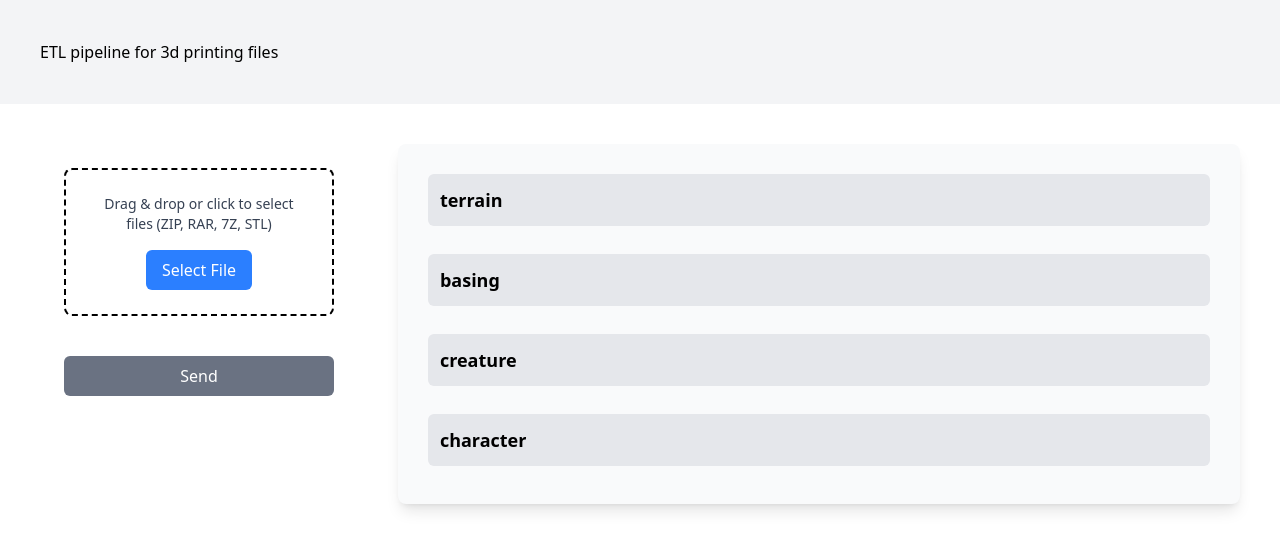
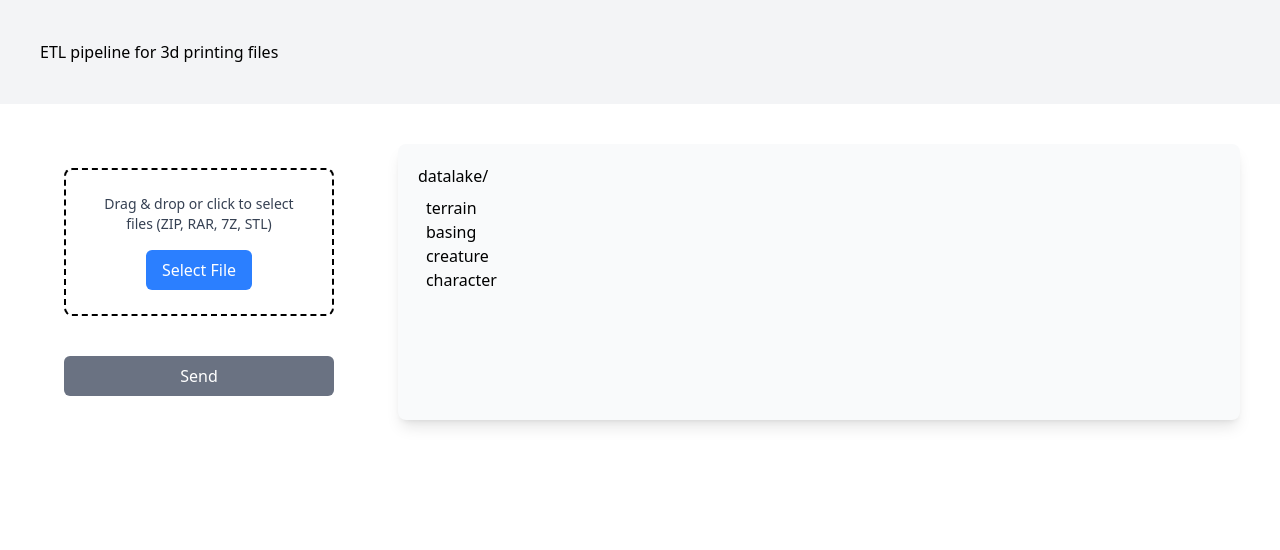
Before and after one commit to pulcovamon/ETL-pipeline-for-3d-print-files, a React (Vite) app in the folder etl-pipeline-client/: page / in a window 1280 px wide. Shown: the top 550 px of the page. Built offline with nearby package versions, Linux system fonts and the light colour scheme.

Commit message:
redesign folder structure

```diff
--- a/etl-pipeline-client/src/App.tsx
+++ b/etl-pipeline-client/src/App.tsx
@@ -1,18 +1,14 @@
 import { useState } from "react";
 import FileStructure from "./FileStructure";
 import FileUploader from "./FileUploader";
-
-interface Folder {
-  name: string;
-  children: Folder[];
-}
+import { Folder } from "./types";
 
 export default function App() {
   const [categories, setCategories] = useState<Folder[]>([
-    { name: "terrain", children: [] },
-    { name: "basing", children: [] },
-    { name: "creature", children: [] },
-    { name: "character", children: [] },
+    { name: "terrain", children: [], folder: true },
+    { name: "basing", children: [], folder: true },
+    { name: "creature", children: [], folder: true },
+    { name: "character", children: [], folder: true },
   ]);
 
   return (
@@ -22,7 +18,7 @@ export default function App() {
       </div>
       <div className="flex flex-row gap-10 justify-evenly m-10">
       <FileUploader />
-      <FileStructure categories={categories} setCategories={setCategories} />
+      <FileStructure categories={categories} />
       </div>
     </div>
   );
--- a/etl-pipeline-client/src/CategoryItem.tsx
+++ /dev/null
@@ -1,54 +0,0 @@
-import { Folder } from "./types";
-import FolderItem from "./FolderItem";
-import FileItem from "./FileItem";
-
-interface CategoryItemProps {
-  category: Folder;
-  openCategories: string[];
-  handleCategoryClick: (category: string) => void;
-  setCategories: (categories: Folder[]) => void;
-  categories: Folder[];
-}
-
-export default function CategoryItem({
-  category,
-  openCategories,
-  handleCategoryClick,
-  setCategories,
-  categories,
-}: CategoryItemProps) {
-  function isFile(item: Folder): boolean {
-    const fileExtensions = [".stl", ".png", ".jpg", ".jpeg", ".txt", ".pdf"];
-    return fileExtensions.some((ext) => item.name.toLowerCase().endsWith(ext));
-  }
-
-  return (
-    <li className="category mb-2">
-      <button
-        onClick={() => handleCategoryClick(category.name)}
-        className="text-left w-full p-3 text-lg font-semibold rounded-md bg-gray-200 hover:bg-gray-300 focus:outline-none cursor-pointer dark:bg-gray-800 dark:hover:bg-gray-700"
-      >
-        {category.name}
-      </button>
-      {openCategories.includes(category.name) && (
-        <ul className="category-files pl-5 mt-2 bg-gray-100 rounded-md dark:bg-gray-800">
-          {category.children.length > 0 ? (
-            category.children.map((child) => (
-                isFile(child) ?
-                <FileItem file={child} parent={null} category={category.name} /> :
-              <FolderItem
-                key={child.name}
-                parentCategory={category.name}
-                folder={child}
-                setCategories={setCategories}
-                categories={categories}
-              />
-            ))
-          ) : (
-            <p className="text-gray-500 text-sm p-2 dark:text-white">Empty</p>
-          )}
-        </ul>
-      )}
-    </li>
-  );
-}
--- a/etl-pipeline-client/src/FileStructure.tsx
+++ b/etl-pipeline-client/src/FileStructure.tsx
@@ -1,18 +1,52 @@
 import { useState } from "react";
 import axios from "axios";
-import CategoryItem from "./CategoryItem";
 import { Folder } from "./types";
+import { ListOfFiles } from "./ListOfFiles";
 
 interface FileStructureProps {
   categories: Folder[];
-  setCategories: (categories: Folder[]) => void;
 }
 
 export default function FileStructure({
   categories,
-  setCategories,
 }: FileStructureProps) {
-  const [openCategories, setOpenCategories] = useState<string[]>([]);
+  const [currentPath, setCurrentPath] = useState<string[]>(["datalake"]);
+  const [currentItems, setCurrentItems] = useState<Folder[]>(categories);
+
+  async function addToPath(newItem: Folder) {
+    setCurrentPath([...currentPath, newItem.name]);
+    if (newItem.children.length > 0) {
+      setCurrentItems(newItem.children);
+    } else {
+      const children = await getCategory(newItem.name);
+      setCurrentItems(children);
+    }
+  }
+
+  function removeFromPath() {
+    if (currentPath.length > 1) {
+      setCurrentPath(currentPath.slice(0, -1));
+    }
+  }
+
+  async function setPath(item: string) {
+    const index = currentPath.indexOf(item);
+    if (index <= currentPath.length - 1) {
+      setCurrentPath(currentPath.slice(0, index + 1));
+      if (currentPath.length === 1) {
+        setCurrentItems(categories);
+      } else if (currentPath.length === 2) {
+        const children = await getCategory(item);
+        setCurrentItems(children);
+      } else {
+        const categoryItems = await getCategory(currentPath[1]);
+        const parent = categoryItems.filter((catItem) => {
+          return catItem.name === item;
+        });
+        setCurrentItems(parent[0].children);
+      }
+    }
+  }
 
   async function getCategory(category: string): Promise<Folder[]> {
     try {
@@ -24,36 +58,27 @@ export default function FileStructure({
     }
   }
 
-  async function handleCategoryClick(category: string) {
-    if (openCategories.includes(category)) {
-      setOpenCategories(
-        openCategories.filter((openCategory) => openCategory !== category)
-      );
-    } else {
-      setOpenCategories([...openCategories, category]);
-
-      const children: Folder[] = await getCategory(category);
-
-      setCategories(
-        categories.map((cat) =>
-          cat.name === category ? { ...cat, children } : cat
-        )
-      );
-    }
-  }
-
   return (
     <div className="file-structure-container p-6 bg-gray-50 rounded-lg shadow-lg dark:bg-gray-900 w-full">
-      <ul>
-        {categories.map((category) => (
-          <CategoryItem
-                key={category.name}
-                category={category}
-                openCategories={openCategories}
-                handleCategoryClick={handleCategoryClick}
-                setCategories={setCategories} categories={categories}/>
-        ))}
+      <ul className="flex flex-row">
+        {currentPath.map((item) => {
+          return (
+            <li
+              property={item}
+              onClick={() => setPath(item)}
+              className="cursor-pointer hover:underline"
+            >
+              {item}/
+            </li>
+          );
+        })}
       </ul>
+      <ListOfFiles
+        items={currentItems}
+        addToPath={addToPath}
+        parent={currentPath.length >= 3 ? currentPath[2] : null}
+        category={currentPath.length >= 2 ? currentPath[1] : null}
+      />
     </div>
   );
 }
--- a/etl-pipeline-client/src/FolderItem.tsx
+++ /dev/null
@@ -1,62 +0,0 @@
-import { Folder } from "./types";
-import FileItem from "./FileItem";
-import { useState } from "react";
-
-interface FolderItemProps {
-  parentCategory: string;
-  folder: Folder;
-  setCategories: (categories: Folder[]) => void;
-  categories: Folder[];
-}
-
-export default function FolderItem({
-  parentCategory,
-  folder,
-  setCategories,
-  categories,
-}: FolderItemProps) {
-  const [openFolder, setOpenFolder] = useState(false);
-
-  async function handleFolderClick() {
-    if (openFolder) {
-      setOpenFolder(false);
-    } else {
-      setOpenFolder(true);
-      const children = folder.children;
-      console.log(folder);
-      setCategories(
-        categories.map((cat) =>
-          cat.name === parentCategory
-            ? {
-                ...cat,
-                children: cat.children.map((child) =>
-                  child.name === folder.name ? { ...child, children } : child
-                ),
-              }
-            : cat
-        )
-      );
-    }
-  }
-
-  return (
-    <li>
-      <button
-        onClick={handleFolderClick}
-        className="text-gray-700 hover:bg-gray-200 p-2 rounded-md cursor-pointer dark:text-white dark:hover:bg-gray-700"
-      >
-        {folder.name}
-      </button>
-      {openFolder &&
-        (folder.children ? (
-          <ul className="pl-5 mt-2 bg-gray-100 rounded-md dark:bg-gray-800">
-            {folder.children.map((subFolder) => (
-              <FileItem key={subFolder.name} file={subFolder} parent={folder.name} category={parentCategory} />
-            ))}
-          </ul>
-        ) : (
-          <p className="text-gray-500 text-sm p-2">Empty</p>
-        ))}
-    </li>
-  );
-}
--- /dev/null
+++ b/etl-pipeline-client/src/ListOfFiles.tsx
@@ -0,0 +1,43 @@
+import FileItem from "./FileItem";
+import { Folder } from "./types";
+
+interface FileListProps {
+  items: Folder[];
+  addToPath: (item: Folder) => void;
+  parent: string | null;
+  category: string | null;
+}
+
+export function ListOfFiles({
+  items,
+  addToPath,
+  parent,
+  category,
+}: FileListProps) {
+  return (
+    <div className="m-2">
+      <ul>
+        {items.map((item) => {
+          if (item.folder) {
+            return (
+              <li
+                property={item.name}
+                className="cursor-pointer hover:underline"
+                onClick={() => addToPath(item)}
+              >
+                {item.name}
+              </li>
+            );
+          }
+          return (
+            <FileItem
+              file={item}
+              parent={parent}
+              category={category as string}
+            />
+          );
+        })}
+      </ul>
+    </div>
+  );
+}
--- a/etl-pipeline-client/src/types.ts
+++ b/etl-pipeline-client/src/types.ts
@@ -1,4 +1,5 @@
 export interface Folder {
     name: string;
     children: Folder[];
+    folder: boolean
   }
```
